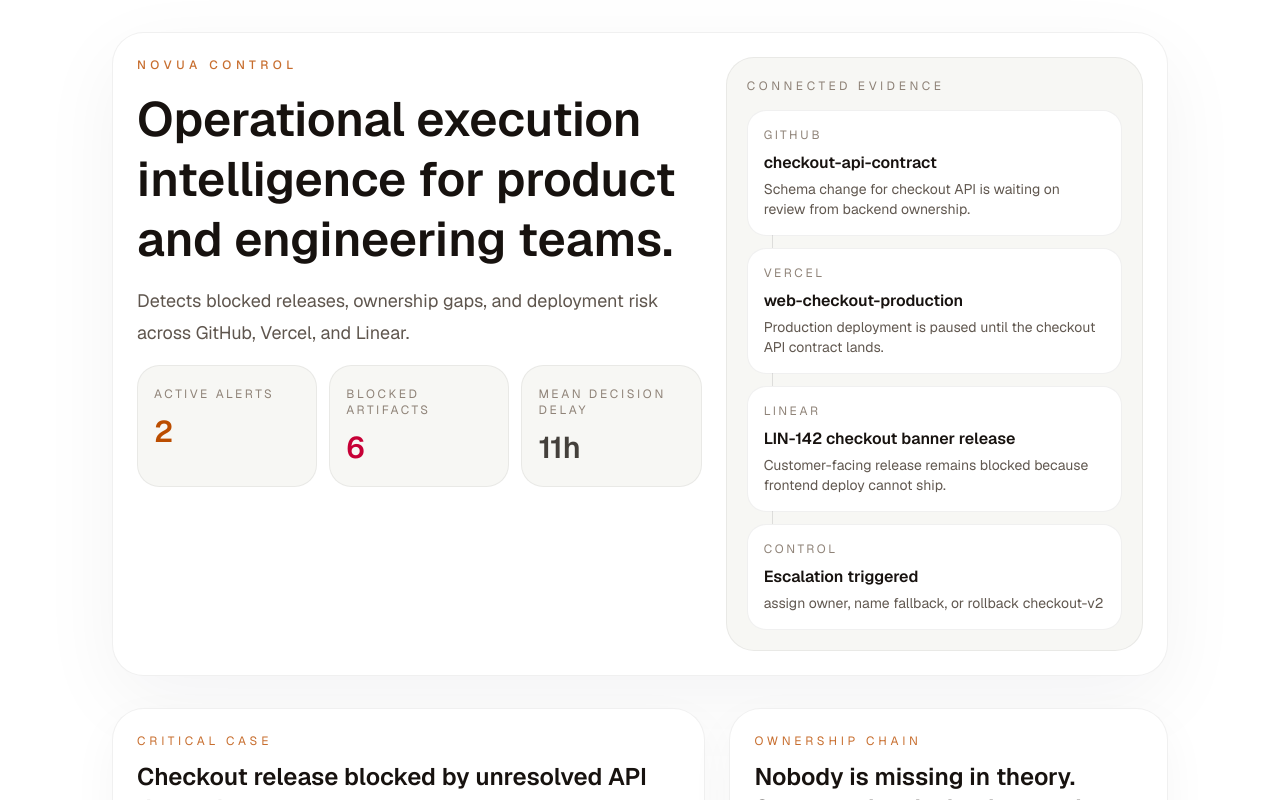
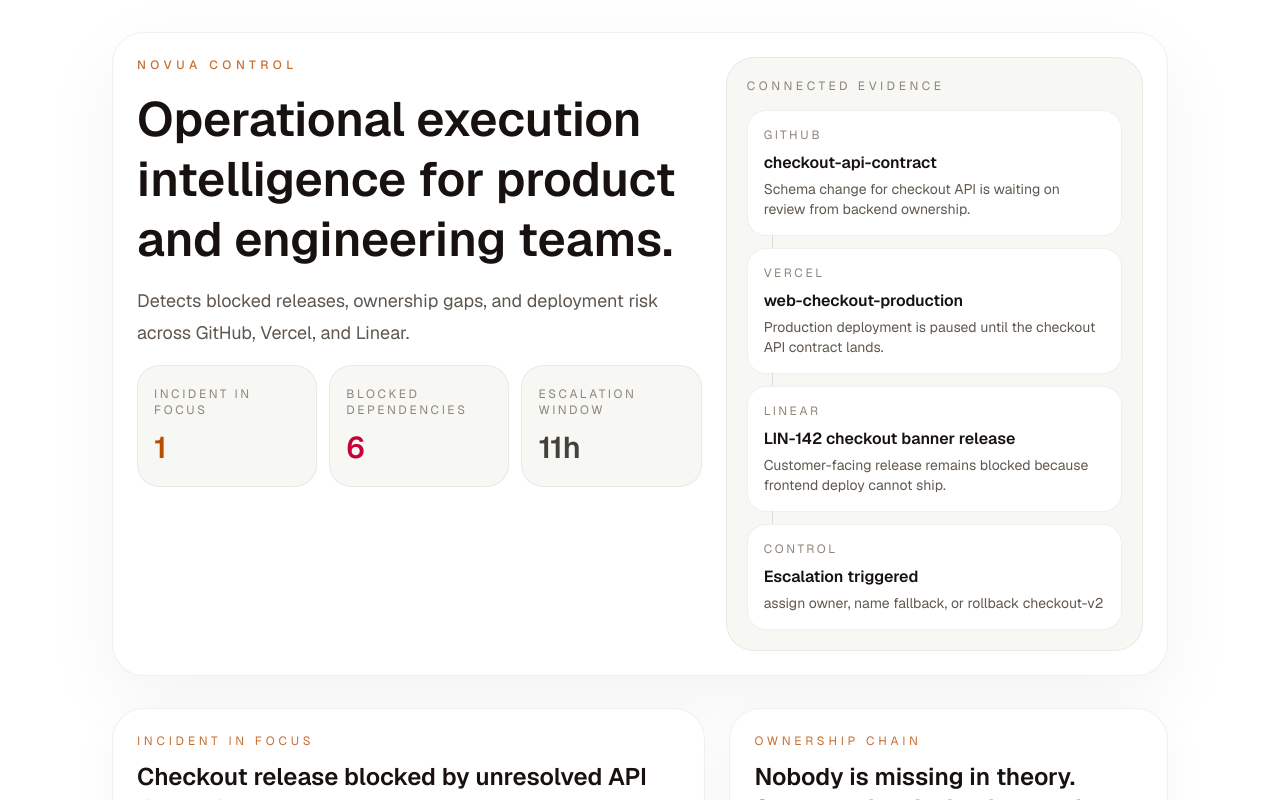
Before and after one commit to iveteamorim/novua-control, a Next.js app: page / in a window 1280 px wide. Shown: the top 800 px of the page. Built offline with nearby package versions, Linux system fonts and the light colour scheme.

Commit message:
refactor: align hero with single incident story

```diff
--- a/src/app/page.tsx
+++ b/src/app/page.tsx
@@ -124,17 +124,17 @@ export default async function Home() {
 
             <div className="grid gap-3 sm:grid-cols-3">
               <MetricCard
-                label="Active alerts"
-                value={String(snapshot.alerts.length)}
+                label="Incident in focus"
+                value="1"
                 accent="text-amber-700"
               />
               <MetricCard
-                label="Blocked artifacts"
+                label="Blocked dependencies"
                 value={String(snapshot.blockedArtifacts.length)}
                 accent="text-rose-700"
               />
               <MetricCard
-                label="Mean decision delay"
+                label="Escalation window"
                 value={`${snapshot.meanDecisionDelayHours}h`}
                 accent="text-stone-700"
               />
@@ -183,7 +183,7 @@ export default async function Home() {
         <section className="grid gap-6 lg:grid-cols-[1.15fr_0.85fr]">
           <div className="rounded-[2rem] border border-black/6 bg-white p-6 shadow-[0_16px_48px_rgba(17,24,39,0.04)]">
             <SectionHeader
-              eyebrow="Critical case"
+              eyebrow="Incident in focus"
               title="Checkout release blocked by unresolved API dependency."
               description="One upstream review delay is now holding the deploy, the downstream launch, and the flag rollout."
             />
```
